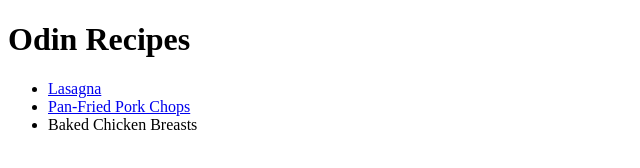
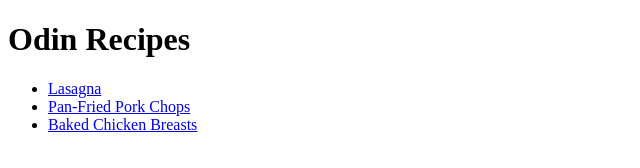
Before and after one commit to annikacode/odin-recipes, a plain HTML site: page index.html in a window 1280 px wide. Shown: the whole page, without its empty margins (0-640 px from the left). Drawn offline with Linux system fonts and the light colour scheme.

Commit message:
Updated broken chicken breast link 2.0

```diff
--- a/index.html
+++ b/index.html
@@ -11,7 +11,7 @@
         <ul>
             <li><a href="recipes/lasagna.html">Lasagna</a></li>
             <li><a href="recipes/pork-chops.html">Pan-Fried Pork Chops</a></li>
-            <li><a href="recipes/baked-chicken-breast"></a>Baked Chicken Breasts</li>
+            <li><a href="recipes/baked-chicken-breast">Baked Chicken Breasts</a></li>
         </ul>
 </body>
 </html>
```
